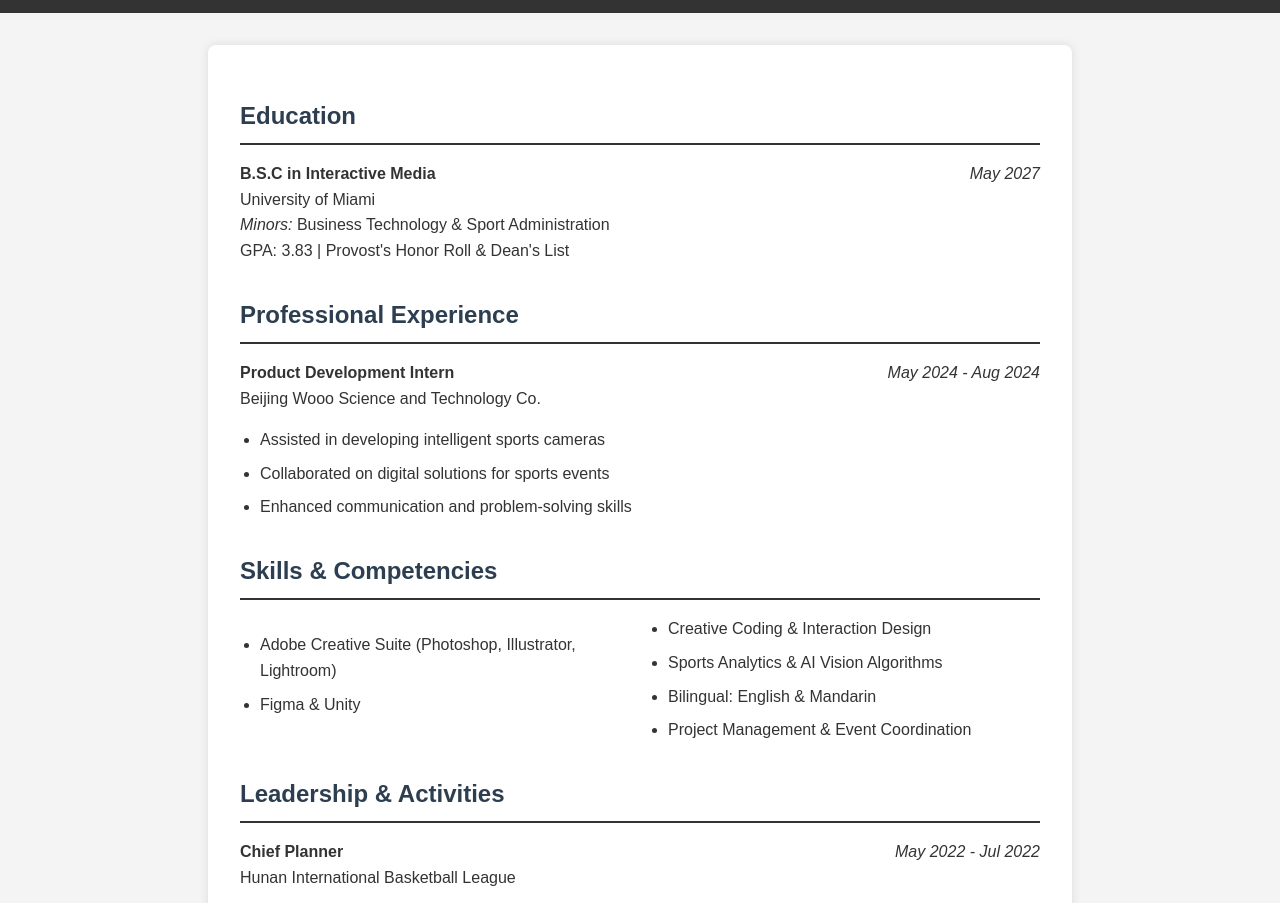
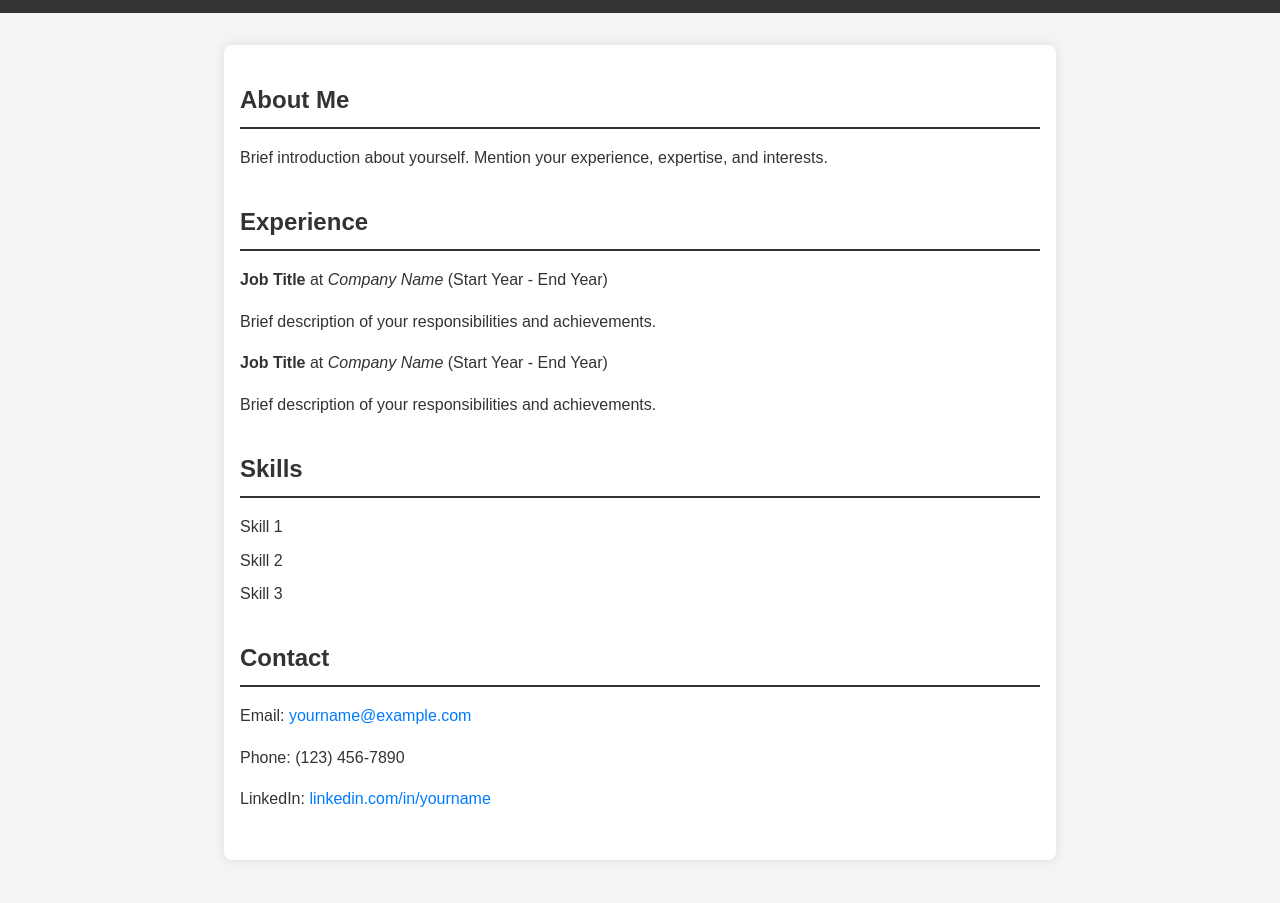
Before and after one commit to marshallxl/samplewebsite, a plain HTML site: page Index.html in a window 1280 px wide. Shown: the part 101-1004 px from the top of the page. Drawn offline with Linux system fonts and the light colour scheme.

Commit message:
Update Index.html

```diff
--- a/Index.html
+++ b/Index.html
@@ -1,10 +1,11 @@
-<!DOCTYPE html>
+<!DOCTYPE html><!-- /personal-website/index.html -->
 <html lang="en">
   <head>
     <meta charset="UTF-8" />
     <meta name="viewport" content="width=device-width, initial-scale=1.0" />
-    <title>Manshall- Resume</title>
+    <title>marshall - Resume</title>
     <style>
+        /* Simple, inline CSS for styling */
         body {
             font-family: Arial, sans-serif;
             line-height: 1.6;
@@ -34,7 +35,7 @@
         main {
             max-width: 800px;
             margin: 2rem auto;
-            padding: 2rem;
+            padding: 1rem;
             background: #fff;
             border-radius: 8px;
             box-shadow: 0 0 10px rgba(0, 0, 0, 0.1);
@@ -49,92 +50,57 @@
             padding-bottom: 0.5rem;
             margin-bottom: 1rem;
             font-size: 1.5rem;
-            color: #2c3e50;
         }
 
         ul {
-            padding-left: 20px;
+            list-style: none;
+            padding: 0;
         }
 
-        li {
+        ul li {
             margin: 0.5rem 0;
         }
 
-        .date {
-            float: right;
-            font-style: italic;
+        a {
+            color: #007BFF;
+            text-decoration: none;
         }
 
-        .subsection {
-            margin-bottom: 1.5rem;
-        }
-
-        .skills-container {
-            columns: 2;
+        a:hover {
+            text-decoration: underline;
         }
     </style>
   </head>
   <body>
     <header>
-      <h1>Manshall Li</h1>
-      <p>Interactive Media Student | University of Miami</p>
+      <h1>marshall</h1>
+      <p>Software Engineer | Resume</p>
     </header>
     <main>
-      <section id="education">
-        <h2>Education</h2>
-        <div class="subsection">
-          <strong>B.S.C in Interactive Media</strong> <span class="date">May 2027</span><br>
-          University of Miami<br>
-          <em>Minors:</em> Business Technology & Sport Administration<br>
-          GPA: 3.83 | Provost's Honor Roll & Dean's List
-        </div>
+      <section id="about">
+        <h2>About Me</h2>
+        <p> Brief introduction about yourself. Mention your experience, expertise, and interests. </p>
       </section>
-
       <section id="experience">
-        <h2>Professional Experience</h2>
-        <div class="subsection">
-          <strong>Product Development Intern</strong> <span class="date">May 2024 - Aug 2024</span><br>
-          Beijing Wooo Science and Technology Co.
-          <ul>
-            <li>Assisted in developing intelligent sports cameras</li>
-            <li>Collaborated on digital solutions for sports events</li>
-            <li>Enhanced communication and problem-solving skills</li>
-          </ul>
-        </div>
-        <!-- Add other experiences similarly -->
+        <h2>Experience</h2>
+        <ul>
+          <li> <strong>Job Title</strong> at <em>Company Name</em> (Start Year - End Year) <p>Brief description of your responsibilities and achievements.</p> </li>
+          <li> <strong>Job Title</strong> at <em>Company Name</em> (Start Year - End Year) <p>Brief description of your responsibilities and achievements.</p> </li>
+        </ul>
       </section>
-
       <section id="skills">
-        <h2>Skills & Competencies</h2>
-        <div class="skills-container">
-          <ul>
-            <li>Adobe Creative Suite (Photoshop, Illustrator, Lightroom)</li>
-            <li>Figma & Unity</li>
-            <li>Creative Coding & Interaction Design</li>
-            <li>Sports Analytics & AI Vision Algorithms</li>
-            <li>Bilingual: English & Mandarin</li>
-            <li>Project Management & Event Coordination</li>
-          </ul>
-        </div>
+        <h2>Skills</h2>
+        <ul>
+          <li>Skill 1</li>
+          <li>Skill 2</li>
+          <li>Skill 3</li>
+        </ul>
       </section>
-
-      <section id="leadership">
-        <h2>Leadership & Activities</h2>
-        <div class="subsection">
-          <strong>Chief Planner</strong> <span class="date">May 2022 - Jul 2022</span><br>
-          Hunan International Basketball League
-          <ul>
-            <li>Secured $5,000 sponsorships and coordinated international venues</li>
-          </ul>
-        </div>
-        <!-- Add other activities -->
-      </section>
-
       <section id="contact">
         <h2>Contact</h2>
-        <p> Miami, FL<br>
-        ✉️ <a href="mailto:lxl1261@miami.edu">lxl1261@miami.edu</a><br>
-         (786) 493-2333</p>
+        <p>Email: <a href="mailto:yourname@example.com">yourname@example.com</a></p>
+        <p>Phone: (123) 456-7890</p>
+        <p>LinkedIn: <a href="https://www.linkedin.com/in/yourname" target="_blank">linkedin.com/in/yourname</a></p>
       </section>
     </main>
   </body>
```
